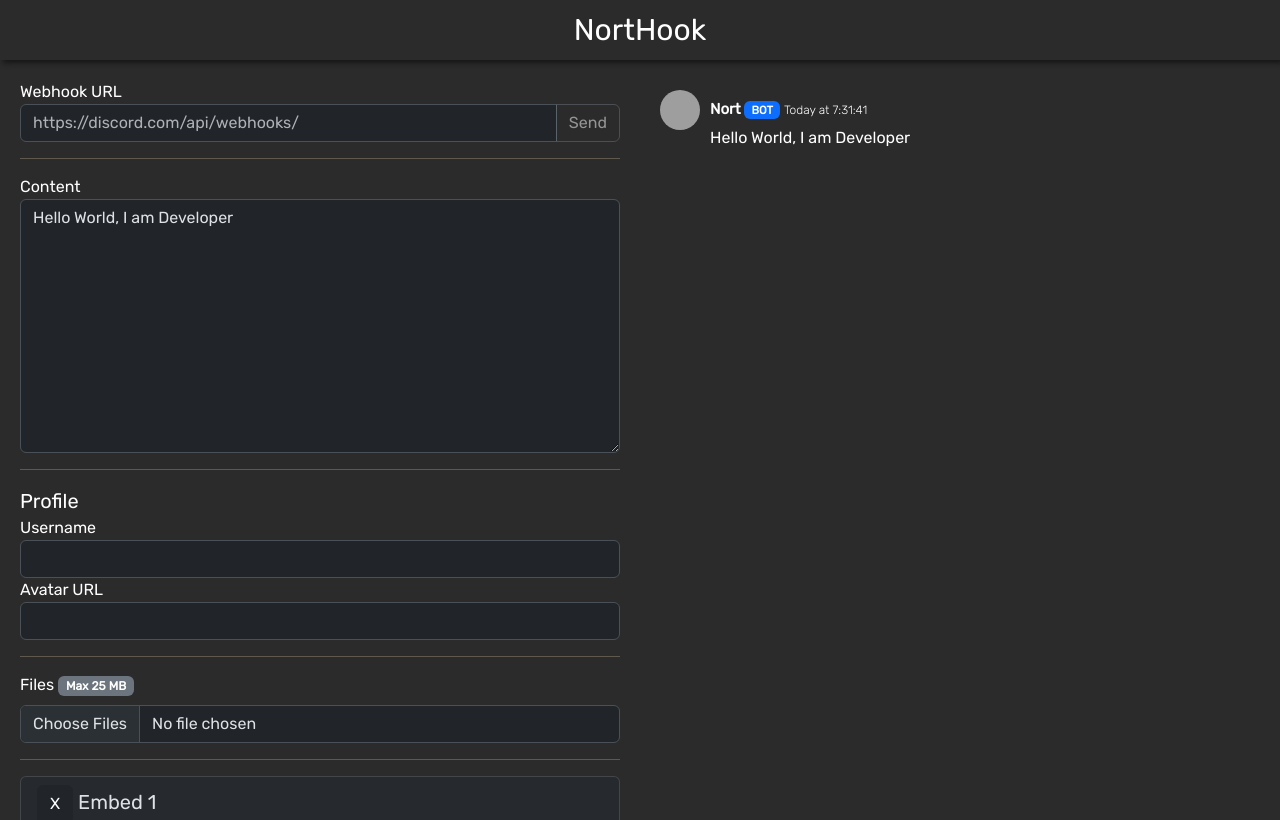
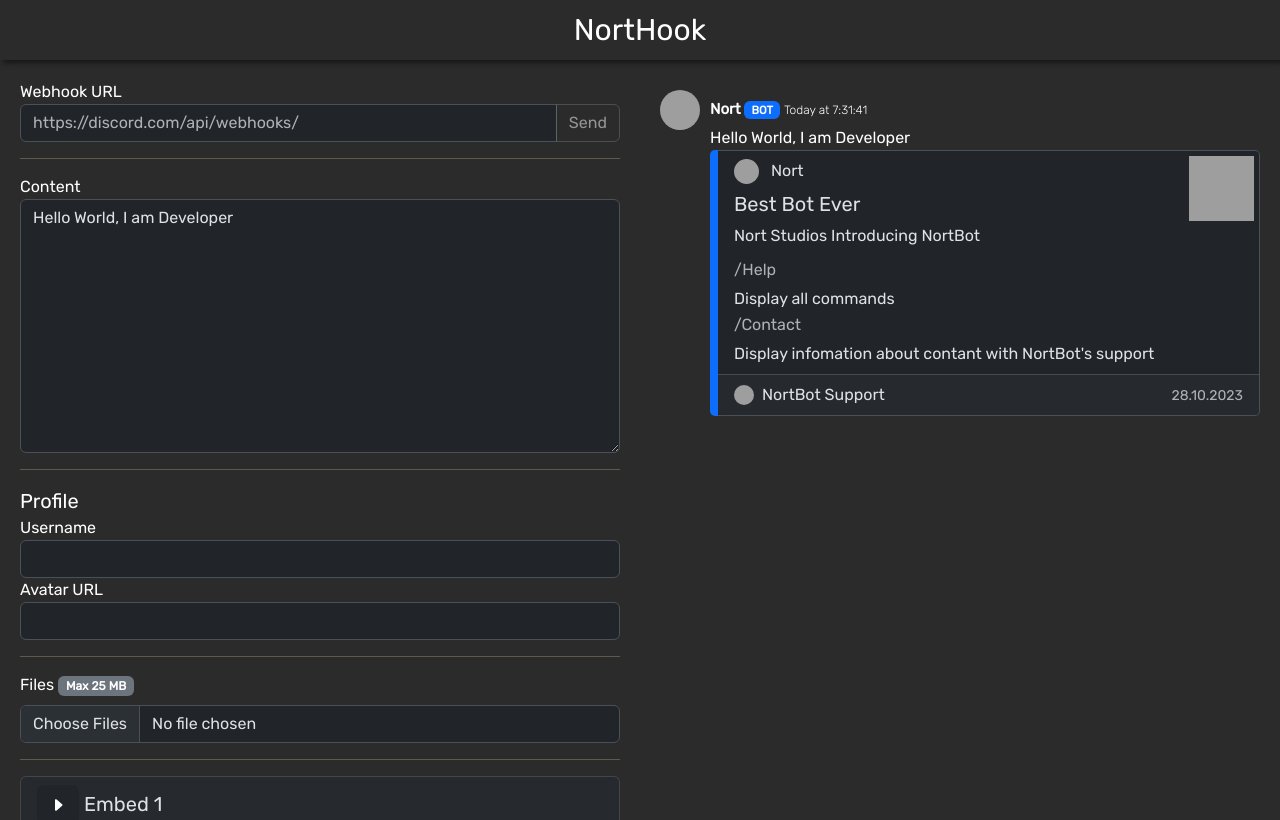
Before and after one commit to Nort1346/NortHook, a plain HTML site: page public/html/index.html in a window 1280 px wide. Drawn offline with nearby package versions, Linux system fonts and the light colour scheme; grey boxes are pictures that could not be loaded.

Commit message:
NortHook Embed Visual

```diff
--- a/public/html/index.html
+++ b/public/html/index.html
@@ -58,9 +58,15 @@
 
         <div class="card">
           <div class="card-header">
-              <h5 class="mb-0">
-                <button class="btn btn-dark" data-bs-toggle="collapse" data-bs-target="#embedContent">X</button>
-                <span>Embed 1</span>
+            <h5 class="mb-0 d-flex align-items-center">
+              <button class="btn btn-dark spin" data-bs-toggle="collapse" data-bs-target="#embedContent" id="iconEmbed1">
+                <svg xmlns="http://www.w3.org/2000/svg" width="16" height="16" fill="currentColor"
+                  class="bi bi-caret-right-fill" viewBox="0 0 16 16">
+                  <path
+                    d="m12.14 8.753-5.482 4.796c-.646.566-1.658.106-1.658-.753V3.204a1 1 0 0 1 1.659-.753l5.48 4.796a1 1 0 0 1 0 1.506z" />
+                </svg>
+              </button>
+              <span>&nbsp;Embed 1</span>
             </h5>
           </div>
           <div id="embedContent" class="collapse">
@@ -101,6 +107,19 @@
                 <div class="mb-3">
                   <label for="bodyColor" class="form-label">Color</label>
                   <input type="color" id="bodyColor" class="form-control">
+                </div>
+              </div>
+
+              <button class="btn btn-outline-primary text-start w-100 mb-2" data-bs-toggle="collapse"
+                data-bs-target="#fieldsOptions">Fields</button>
+              <div class="collapse" id="fieldsOptions">
+                <div class="mb-3">
+                  <label for="nameField" class="form-label">Name</label>
+                  <input type="nameField" id="bodyTitle" class="form-control">
+                </div>
+                <div class="mb-3">
+                  <label for="valueField" class="form-label">Value</label>
+                  <textarea id="valueField" class="form-control"></textarea>
                 </div>
               </div>
 
@@ -161,6 +180,50 @@
                 id="messageTime">Today at <span id="localTime">12:00</span></span>
             </div>
             <div id="contentView"></div>
+
+            <div class="row g-0" style="padding-left: 10px;">
+              <div class="col card bg-primary border border-0"
+                style="width: 8px; max-width: 8px; border-radius: 5px 0 0 5px;"></div>
+              <div class="col card border border-start-0" style="border-radius: 0 5px 5px 0;">
+                <div class="card-header bg-dark border-0 mb-0">
+                  <img
+                    src="https://cdn.discordapp.com/avatars/794288711164493864/5aa45cc104dc6af311c76b5ee58f49bb.jpg?size=1024"
+                    class="rounded-circle" width="25" height="25" alt="Author Icon" style="object-fit: cover;">
+                  <span class="ms-2">Nort</span>
+                </div>
+                <div class="card-body pb-0 pt-0">
+                  <img
+                    src="https://cdn.discordapp.com/attachments/1113010775322263552/1155221871676096543/bot_ikona.png?ex=65469935&is=65342435&hm=f6a250f874dfd54224509a0c5f7a7408753c8d94e5af5e162ec301460b1d5f87&"
+                    alt="Thumbnail" width="65" height="65" style="position: absolute; top: 5px; right: 5px;">
+                  <h5 class="card-title">Best Bot Ever</h5>
+                  <p class="card-text">Nort Studios Introducing NortBot</p>
+                  <div class="row">
+                    <div class="col-md-6 mb-2 w-100">
+                      <h6 class="card-subtitle mb-2 text-muted">/Help</h6>
+                      <p class="card-text">Display all commands</p>
+                    </div>
+                    <div class="col-md-6 mb-2 w-100">
+                      <h6 class="card-subtitle mb-2 text-muted">/Contact</h6>
+                      <p class="card-text">Display infomation about contant with NortBot's support</p>
+                    </div>
+                  </div>
+                </div>
+                <div class="card-footer">
+                  <div class="d-flex justify-content-between align-items-center">
+                    <div class="d-flex align-items-center">
+                      <img
+                        src="https://cdn.discordapp.com/avatars/794288711164493864/5aa45cc104dc6af311c76b5ee58f49bb.jpg?size=1024"
+                        class="rounded-circle" width="20" height="20" alt="Footer Icon">
+                      <span class="ms-2 fs-6">NortBot Support</span>
+                    </div>
+                    <div>
+                      <small class="text-muted">28.10.2023</small>
+                    </div>
+                  </div>
+                </div>
+              </div>
+            </div>
+
           </div>
         </div>
       </div>
--- a/public/style/style.css
+++ b/public/style/style.css
@@ -11,6 +11,10 @@
 * {
     padding: 0;
     margin: 0;
+}
+
+#iconEmbed1.collapsed {
+    transform: rotate(0);
 }
 
 body {
```
Lines whose indentation alone changed are shown as unchanged.
